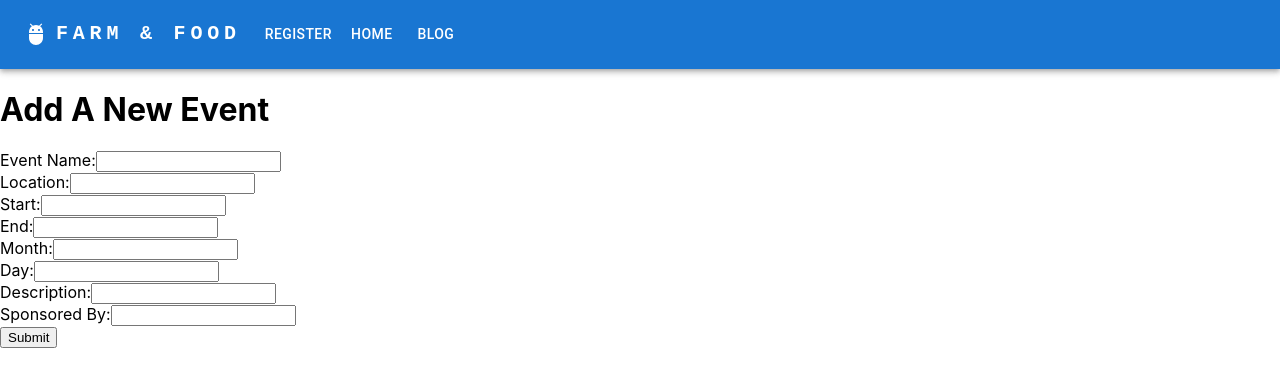
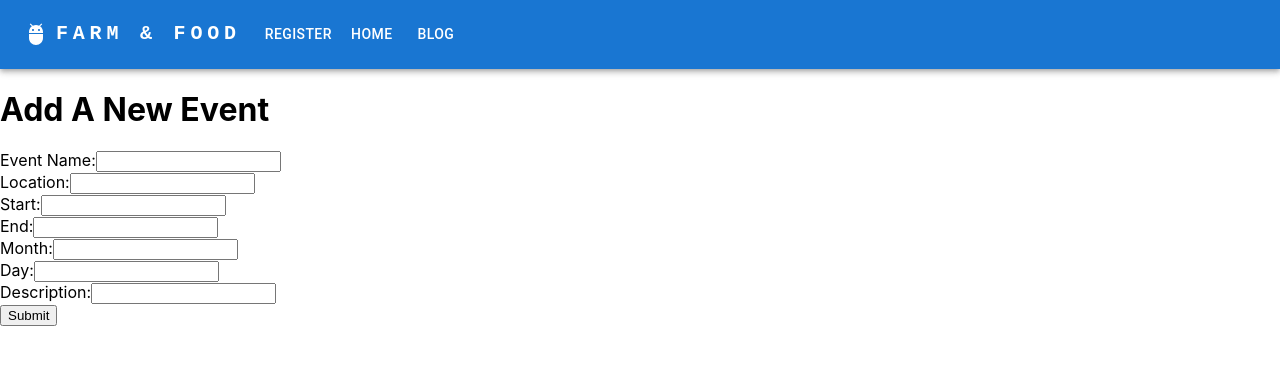
Before and after one commit to shaunM12/farmers-bureau, a React (Create React App) app in the folder frontend/: page /addevent in a window 1280 px wide. Shown: the top 386 px of the page. Built offline with nearby package versions, Linux system fonts and the light colour scheme.

Commit message:
repush of prior commit

```diff
--- a/frontend/src/components/AddArticle.js
+++ b/frontend/src/components/AddArticle.js
@@ -1,10 +1,13 @@
 import { mapToStyles } from "@popperjs/core/lib/modifiers/computeStyles";
 import { useEffect, useState } from "react";
 import FileBase64 from "react-file-base64";
+import { useNavigate } from "react-router";
 import { createArticle, getArticles } from "../functions";
 
 
 const AddArticle = () => {
+
+  const navigate = useNavigate()
   const [article, setArticle] = useState({
     id: null,
     title: "",
@@ -21,15 +24,9 @@ const AddArticle = () => {
     e.preventDefault();
     const result = await createArticle(article);
     setArticles(articles, result);
+    navigate('/articles')
   };
-//   const fetchData = async () => {
-//     const result = await getArticles();
-//     console.log("fetch data", result);
-//     setArticles(result);
-//   };
-//   useEffect(() => {
-//     fetchData();
-//   }, []);
+
   return (
     <div>
       <h1>Add a New Article</h1>
--- a/frontend/src/components/AddEvent.js
+++ b/frontend/src/components/AddEvent.js
@@ -12,7 +12,6 @@ const AddEvent = () => {
         month: "",
         day: "",
         description: "",
-        sponsoredBy: ""
     }
 
     const [event, setEvent] = useState(initialEventState)
@@ -37,7 +36,6 @@ const AddEvent = () => {
             month: event.month,
             day: event.day,
             description: event.description,
-            sponsoredBy: event.sponsoredBy
         }
         EventService.create(data)
         .then(response => {
@@ -50,7 +48,6 @@ const AddEvent = () => {
                 month: response.data.month,
                 day: response.data.day,
                 description: response.data.description,
-                sponsoredBy: response.data.sponsoredBy
             })
             setSubmitted(true)
             console.log(response.data)
@@ -153,17 +150,6 @@ const AddEvent = () => {
                     name="description"
                     />
                 </div>
-                <div>
-                    <label htmlFor="sponsoredBy">Sponsored By:</label>
-                    <input
-                    type="text"
-                    id="sponsoredBy"
-                    required
-                    defaultValue={event.sponsoredBy}
-                    onChange={handleInputChange}
-                    name="sponsoredBy"
-                    />
-                </div>
                 </form>
                 <button onClick={saveEvent}>Submit</button>
             </div>
--- a/frontend/src/components/AppBar.js
+++ b/frontend/src/components/AppBar.js
@@ -108,10 +108,6 @@ const ResponsiveAppBar = () => {
                     </MenuItem>
                     <MenuItem key={"addarticle"} onClick={handleCloseNavMenu}>
                     <Link to='/addarticle'>Add A New Article</Link>
-
-                    </MenuItem>
-                    <MenuItem key={"article"} onClick={handleCloseNavMenu}>
-                    <Link to='/article'> Article</Link>
                     </MenuItem>
                 </Menu>
             </Box>
--- a/frontend/src/components/Event.js
+++ b/frontend/src/components/Event.js
@@ -17,7 +17,6 @@ const Event = props => {
         month: "",
         day: "",
         description: "",
-        sponsoredBy: ""
     }
 
     const [currentEvent, setCurrentEvent] = useState(initialEventState)
@@ -153,17 +152,6 @@ const Event = props => {
                             onChange={handleInputChange}
                             />
                         </div>
-                        <div>
-                            <label htmlFor="sponsoredBy">Event Sponsored By:</label>
-                            <input
-                            type="text"
-                            className="update-form"
-                            id="sponsoredBy"
-                            name="sponsoredBy"
-                            defaultValue={currentEvent.sponsoredBy}
-                            onChange={handleInputChange}
-                            />
-                        </div>
                 <button
                     type="submit"
                     onClick={updateEvent}
--- a/frontend/src/components/EventList.js
+++ b/frontend/src/components/EventList.js
@@ -120,12 +120,6 @@ const EventList = () => {
                       </label>{" "}
                       {currentEvent.description}
                   </div>
-                  <div>
-                      <label>
-                          <strong>Sponsored By:</strong>
-                      </label>{" "}
-                      {currentEvent.sponsoredBy}
-                  </div>
                   <Link
                   to={'/events/' + currentEvent._id}>
                       <button>Update Event</button>
```
